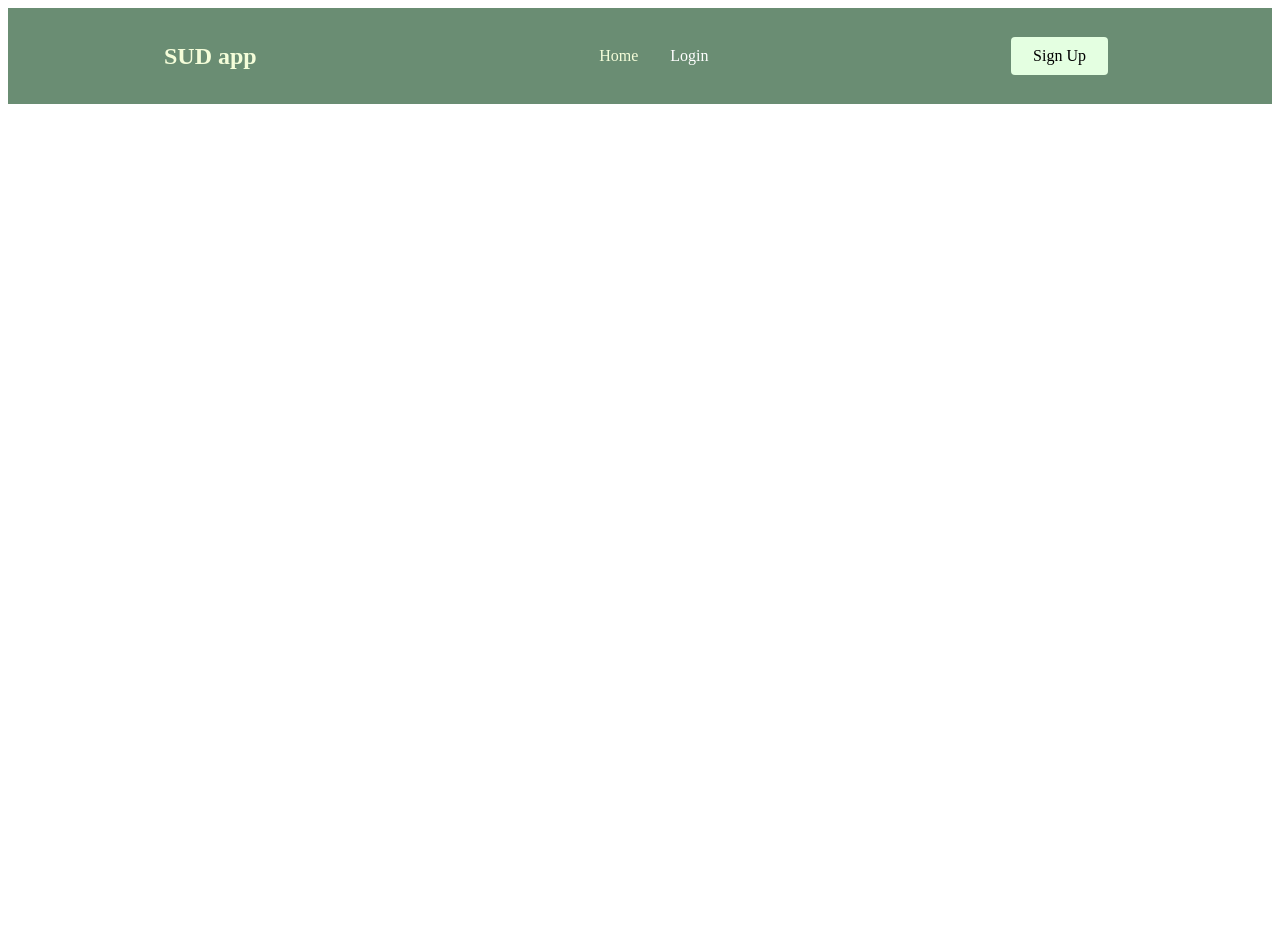
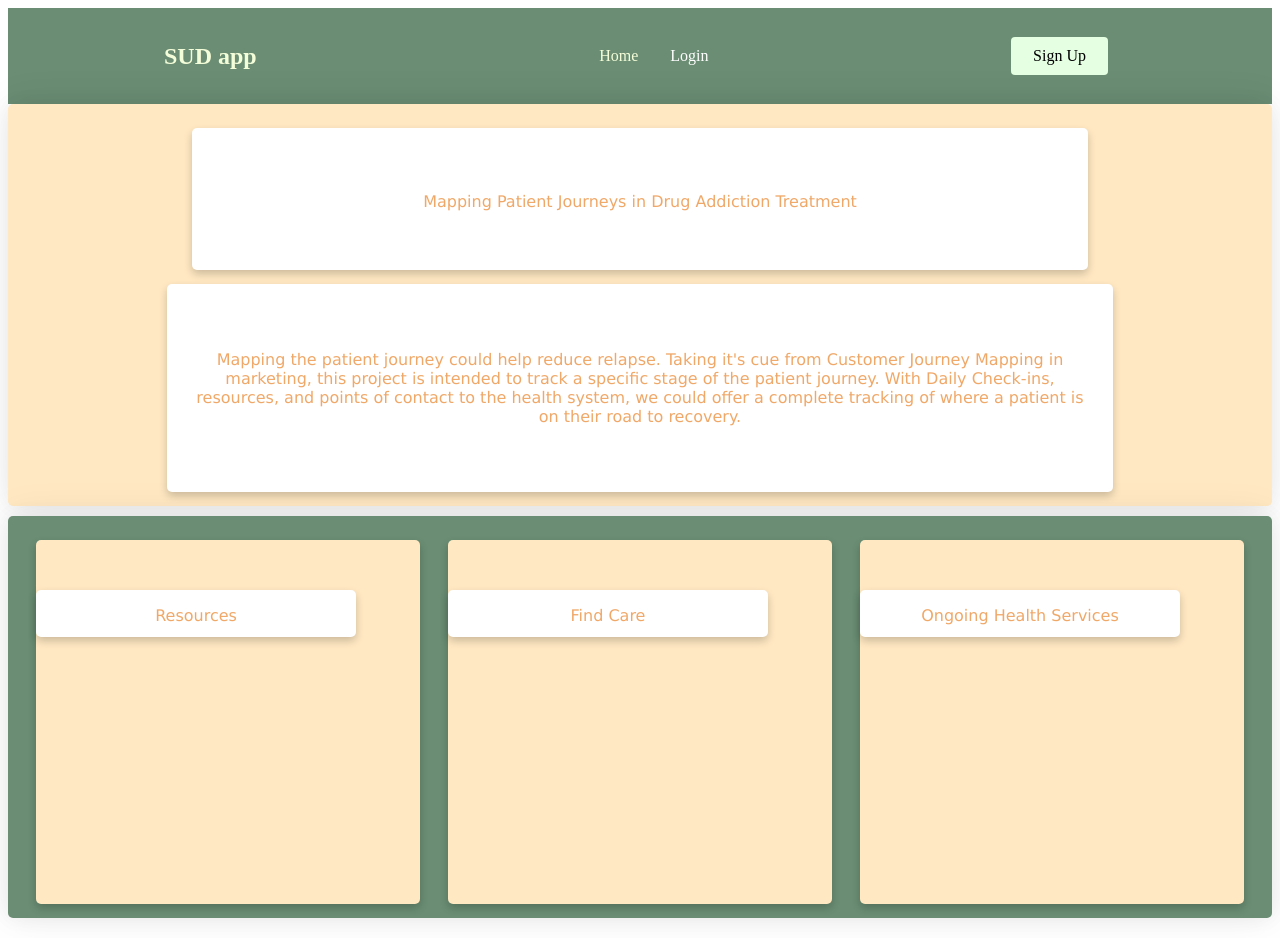
Before and after one commit to scratch-goblin-shark/scratch-project, a React app: page / in a window 1280 px wide. Before the commit the page ends 800 px from the top, so only its background shows below. Built offline with nearby package versions, Linux system fonts and the light colour scheme.

Commit message:
final commit

```diff
--- a/client/components/Calendar.jsx
+++ b/client/components/Calendar.jsx
@@ -145,7 +145,8 @@ function Calendar({ moodHistory }) {
             const moodDate = {};
 
             moodHistory.forEach((el) => {
-              let newEl = Number(el.date.split("-")[2]);
+              let shortDate = el.date.slice(0, 10);
+              let newEl = Number(shortDate.split("-")[2]);
               moodDate[newEl] = el.mood;
             });
 
@@ -153,8 +154,8 @@ function Calendar({ moodHistory }) {
               <Day
                 key={index}
                 isGreat={moodDate[d] === "great" && month === 4}
-                isOk={moodDate[d] === "ok" && month === 4}
-                isNotGreat={moodDate[d] === "not great" && month === 4}
+                isOk={moodDate[d] === "neutral" && month === 4}
+                isNotGreat={moodDate[d] === "unwell" && month === 4}
                 isToday={d === today.getDate()}
                 isSelected={d === day}
                 onClick={() => setDate(new Date(year, month, d))}
--- /dev/null
+++ b/client/components/HomepageContainer.jsx
@@ -0,0 +1,108 @@
+import React from 'react';
+import styled, { css } from 'styled-components';
+const HeaderDiv = styled.div`
+  height: 50%;
+  display: flex;
+  flex-direction: column;
+  background: #FFE8C2;
+  font-family: Verdana, Geneva, Tahoma, sans-serif;
+  padding-top: 10px;
+  /* padding-left: 10%; */
+  margin-bottom: 10px;
+  align-items: center;
+  justify-content: space-evenly;
+  box-shadow: 0 0 20px rgba(0, 0, 0, 0.05), 0 0px 40px rgba(0, 0, 0, 0.08);
+  border-radius: 5px;
+`
+const Header = styled.div`
+  height: 20%;
+  width: 70vw;
+  color: #F0A868;
+  background: #fff;
+  font-family: Verdana, Geneva, Tahoma, sans-serif;
+  text-align: center;
+  padding-top: 5%;
+  box-shadow: 0 4px 8px 0 rgba(0,0,0,0.2);
+  transition: 0.3s;
+  border-radius: 5px; /* 5px rounded corners */
+  `
+  const ParaDiv = styled.div`
+  height: 40%;
+  width: 70vw;
+  color: #F0A868;
+  background: #fff;
+  font-family: Verdana, Geneva, Tahoma, sans-serif;
+  text-align: center;
+  align-content: center;
+  padding: 2%;
+  box-shadow: 0 4px 8px 0 rgba(0,0,0,0.2);
+  transition: 0.3s;
+  border-radius: 5px; /* 5px rounded corners */
+  `
+const CardDiv = styled.div`
+  height: 50%;
+  display: flex;
+  color: #F0A868;
+  background: #6A8D73;
+  font-family: Verdana, Geneva, Tahoma, sans-serif;
+  padding-top: 10px;
+  margin-bottom: 20px;
+  align-items: center;
+  justify-content: space-evenly;
+  box-shadow: 0 0 20px rgba(0, 0, 0, 0.05), 0 0px 40px rgba(0, 0, 0, 0.08);
+  border-radius: 5px;
+`
+const Card = styled.div`
+  height: 80%;
+  width: 30vw;
+  text-align: center;
+  align-items: center;
+  justify-content: center;
+  background: #FFE8C2;
+  /* padding-left: 20px; */
+  padding-top: 4%;
+  box-shadow: 0 4px 8px 0 rgba(0,0,0,0.2);
+  transition: 0.3s;
+  border-radius: 5px; /* 5px rounded corners */
+`
+const Header2 = styled.div`
+  height: 10%;
+  width: 25vw;
+  background: #fff;
+  text-align: center;
+  padding-top: 4%;
+  box-shadow: 0 4px 8px 0 rgba(0,0,0,0.2);
+  transition: 0.3s;
+  border-radius: 5px; /* 5px rounded corners */
+`
+function HomepageContainer() {
+    return (
+        <div>
+            <HeaderDiv>
+            <Header>Mapping Patient Journeys in Drug Addiction Treatment</Header>
+            <ParaDiv>Mapping the patient journey could help reduce relapse.
+            Taking it's cue from Customer Journey Mapping in marketing, this project is intended to track a specific stage of the patient journey.
+            With Daily Check-ins, resources, and points of contact to the health system, we could offer a complete tracking of where a patient is on their road to recovery.
+            </ParaDiv>
+            </HeaderDiv>
+            <CardDiv>
+                <Card>
+                <Header2>
+                Resources
+                </Header2>
+                </Card>
+                <Card>
+                <Header2>
+                Find Care
+                </Header2>
+                </Card>
+                <Card>
+                <Header2>
+                Ongoing Health Services
+                </Header2>
+                </Card>
+            </CardDiv>
+        </div>
+    )
+}
+export default HomepageContainer;
--- a/client/components/Login.jsx
+++ b/client/components/Login.jsx
@@ -50,6 +50,7 @@ function Login({
 
   return (
     <div className="login">
+      <div id="space">
         <label htmlFor="email">Email </label>
         <input
           id="email"
@@ -58,6 +59,8 @@ function Login({
           value={email}
           onChange={(e) => setEmail(e.target.value)}
         ></input>
+        {/* </div>
+      <div id="space"> */}
         <label htmlFor="password">Password </label>
         <input
           id="password"
@@ -65,9 +68,11 @@ function Login({
           value={password}
           onChange={(e) => setPassword(e.target.value)}
         ></input>
+        {/* </div> */}
         <button type="submit" onClick={(e) => login()}>
           Submit
         </button>
+      </div>
     </div>
   );
 }
--- a/client/components/Questionnaire.jsx
+++ b/client/components/Questionnaire.jsx
@@ -24,19 +24,28 @@ function Questionnaire({ addiction, setMoodHistory, email }) {
       <span>
         <input
           type="radio"
+          id="unwell"
           value="unwell"
+          name="mood"
           onChange={(e) => setMood(e.target.value)}
         ></input>
+        <label htmlFor="unwell">Unwell</label>
         <input
           type="radio"
+          id="neutral"
           value="neutral"
+          name="mood"
           onChange={(e) => setMood(e.target.value)}
         ></input>
+        <label htmlFor="neutral">Neutral</label>
         <input
           type="radio"
+          id="great"
           value="great"
+          name="mood"
           onChange={(e) => setMood(e.target.value)}
         ></input>
+        <label htmlFor="great">Great</label>
       </span>
       <p>Describe your day :</p>
       <textarea rows="5" cols="30"></textarea>
--- a/client/components/Signup.jsx
+++ b/client/components/Signup.jsx
@@ -69,6 +69,7 @@ function Signup({
 
   return (
     <div className="signup">
+      <div id="space">
         <label htmlFor="email">Email </label>
         <input
           id="email"
@@ -77,7 +78,9 @@ function Signup({
           value={email}
           onChange={(e) => setEmail(e.target.value)}
         ></input>
-      <label htmlFor="password">Password </label>
+        <label htmlFor="password">
+          <br></br>Password{" "}
+        </label>
         <input
           id="password"
           type="password"
@@ -169,6 +172,7 @@ function Signup({
           Submit
         </button>
       </div>
+    </div>
   );
 }
 
--- a/client/containers/MainContainer.jsx
+++ b/client/containers/MainContainer.jsx
@@ -3,6 +3,7 @@ import { BrowserRouter as Router, Route, Switch } from "react-router-dom";
 import NavBar from "../components/Navbar";
 import AuthContainer from "./AuthContainer";
 import ContentContainer from "./ContentContainer";
+import HomepageContainer from "../components/HomepageContainer";
 
 function MainContainer() {
   const [firstName, setFirstName] = useState(() => "");
@@ -92,11 +93,11 @@ function MainContainer() {
             />
           </Route>
         </Switch>
-        {/* <Switch>
+        <Switch>
           <Route path="/" exact>
             <HomepageContainer />
           </Route>
-        </Switch> */}
+        </Switch>
       </Router>
     </div>
   );
--- a/client/index.js
+++ b/client/index.js
@@ -1,5 +1,6 @@
 import React from "react";
 import { render } from "react-dom";
 import App from "./App";
+import styles from "./styles/styles.scss";
 
 render(<App />, document.getElementById("root"));
--- /dev/null
+++ b/client/styles/styles.scss
@@ -0,0 +1,41 @@
+.auth-container {
+  display: flex;
+  text-align: center;
+  width: 25%;
+  height: auto;
+  flex-direction: column;
+  text-align: center;
+  align-items: center;
+  border: 1px solid black;
+  border-radius: 4px;
+  background: white;
+  padding-top: 50px;
+  padding-bottom: 50px;
+  margin: auto;
+}
+
+#space {
+  display: flex;
+  flex-direction: column;
+  float: left;
+  padding: 10px;
+  text-align: center;
+  align-items: center;
+}
+
+input {
+  margin: 3px;
+}
+
+.questionnaire {
+  display: grid;
+  text-align: center;
+  width: 25%;
+  height: 25%;
+  border: 1px solid black;
+  border-radius: 4px;
+  background: white;
+  padding-top: 50px;
+  padding-bottom: 50px;
+  margin: auto;
+}
```
Lines whose indentation alone changed are shown as unchanged.
